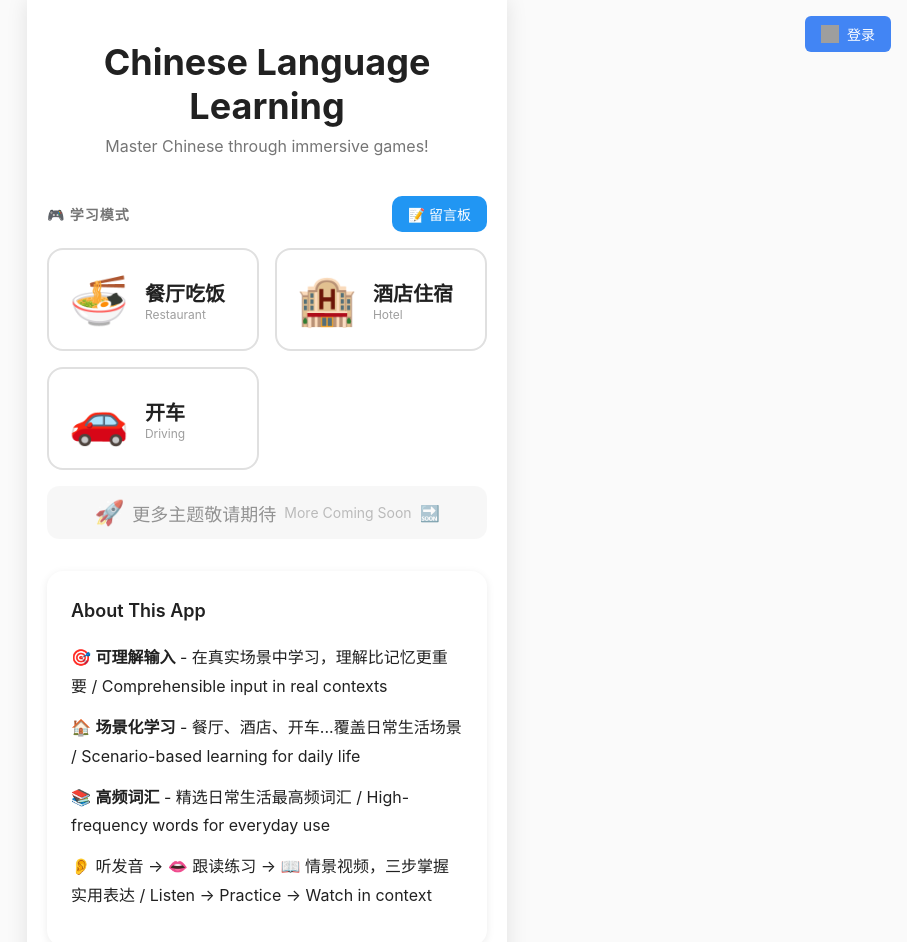
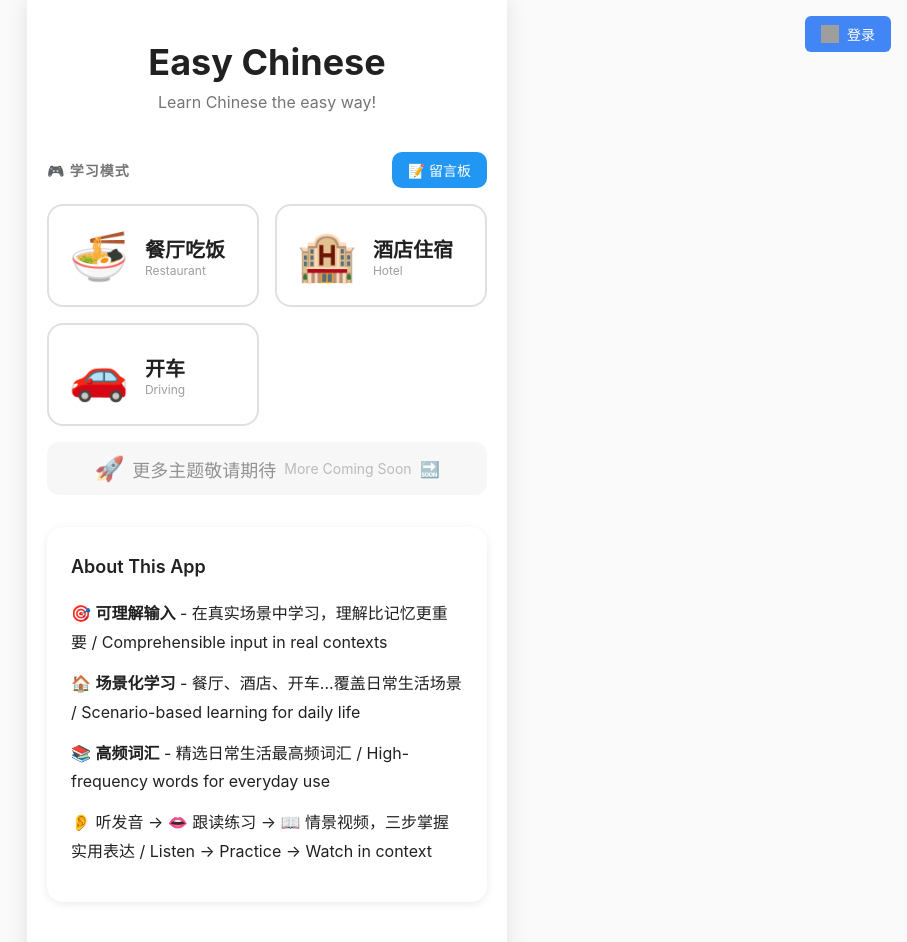
Before and after one commit to ruthoo5613/hanzimatch, a React (Vite) app: page / in a window 1280 px wide. Shown: the top 942 px of the page, without its empty margins (373-1280 px from the left). Built offline with nearby package versions, Linux system fonts and the light colour scheme; no server answers; grey boxes are pictures that could not be loaded.

Commit message:
fix: rename to Easy Chinese

```diff
--- a/src/components/Home.tsx
+++ b/src/components/Home.tsx
@@ -99,8 +99,8 @@ export function Home() {
       </div>
 
       <div style={{ textAlign: 'center', marginBottom: 32 }}>
-        <h1 className="home-title" style={{ fontSize: 36, marginBottom: 8 }}>Chinese Language Learning</h1>
-        <p className="home-subtitle">Master Chinese through immersive games!</p>
+        <h1 className="home-title" style={{ fontSize: 36, marginBottom: 8 }}>Easy Chinese</h1>
+        <p className="home-subtitle">Learn Chinese the easy way!</p>
       </div>
 
       {/* 学习模式入口 */}
```
